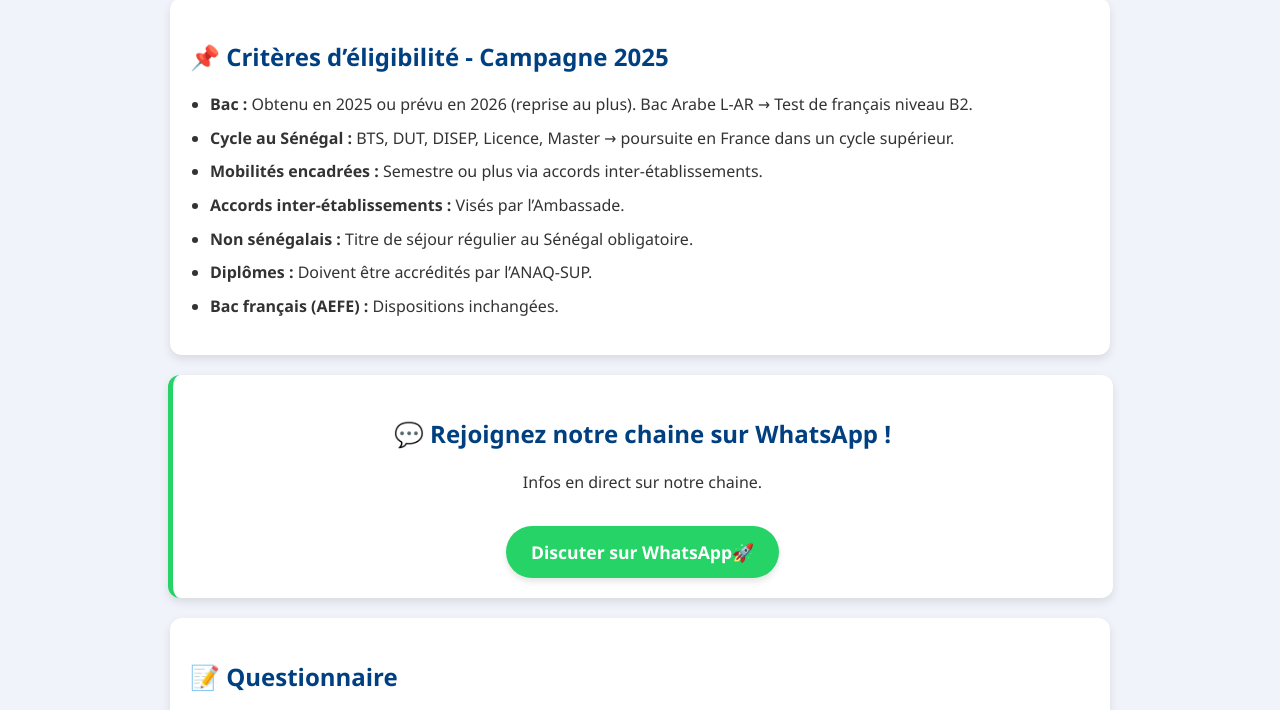
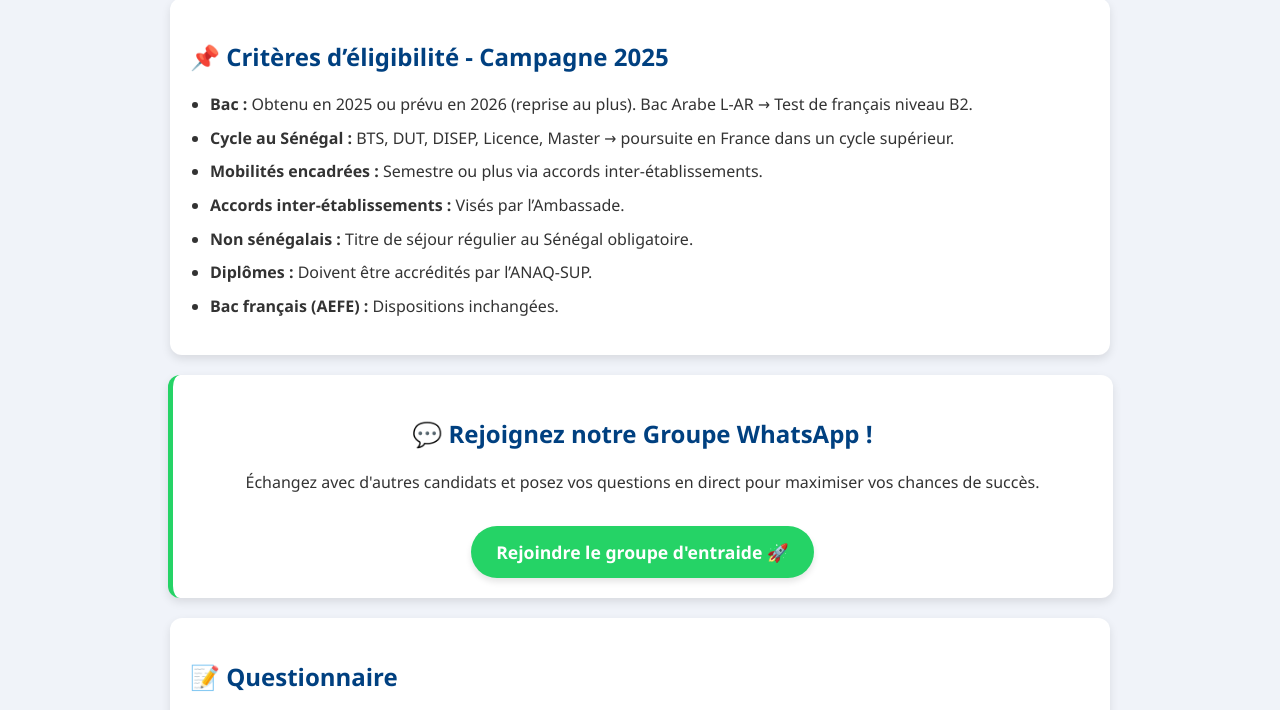
Before and after one commit to MOR1968/Etudes-En-France-Accompagnement, a plain HTML site: page index.html in a window 1280 px wide. Shown: the part 242-952 px from the top of the page. Drawn offline with Linux system fonts and the light colour scheme.

Commit message:
Update index.html

```diff
--- a/index.html
+++ b/index.html
@@ -29,10 +29,10 @@
     </section>
 
     <section class="whatsapp-group card">
-      <h2>💬 Rejoignez notre chaine sur WhatsApp !</h2>
-      <p>Infos en direct sur notre chaine.</p>
-      <a href="https://whatsapp.com/channel/0029VbBbZMUJ93wLlHrjG91C" target="_blank" class="whatsapp-button">
-        Discuter sur WhatsApp🚀
+       <h2>💬 Rejoignez notre Groupe WhatsApp !</h2>
+      <p>Échangez avec d'autres candidats et posez vos questions en direct pour maximiser vos chances de succès.</p>
+      <a href="https://chat.whatsapp.com/KK3diWUOpIb32tj45zSfOw" target="_blank" class="whatsapp-button">
+        Rejoindre le groupe d'entraide 🚀
       </a>
     </section>
 
```
